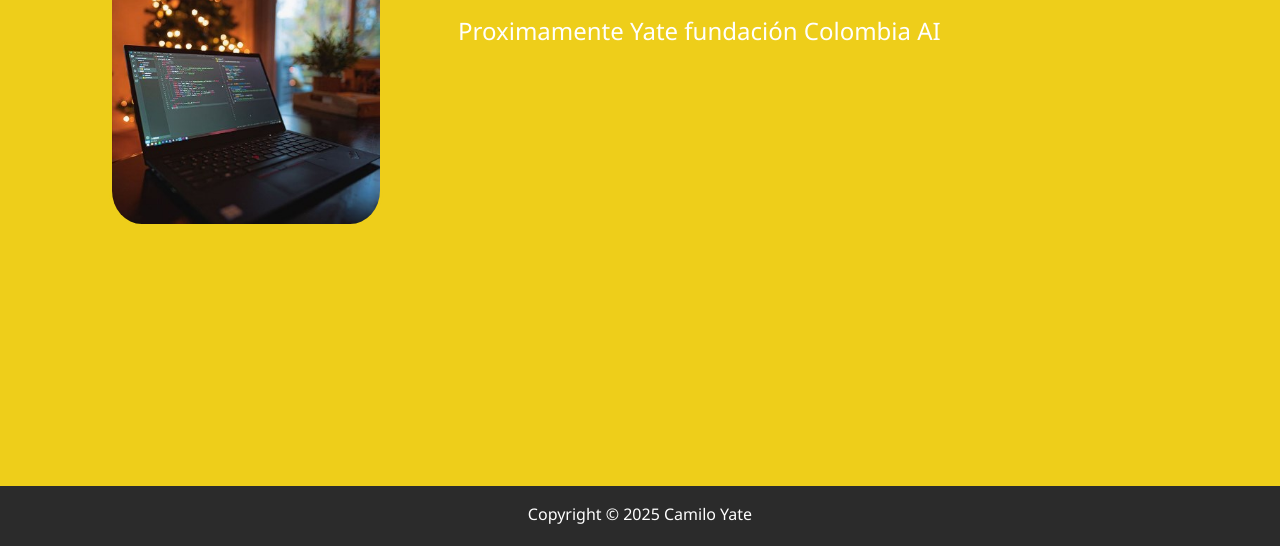
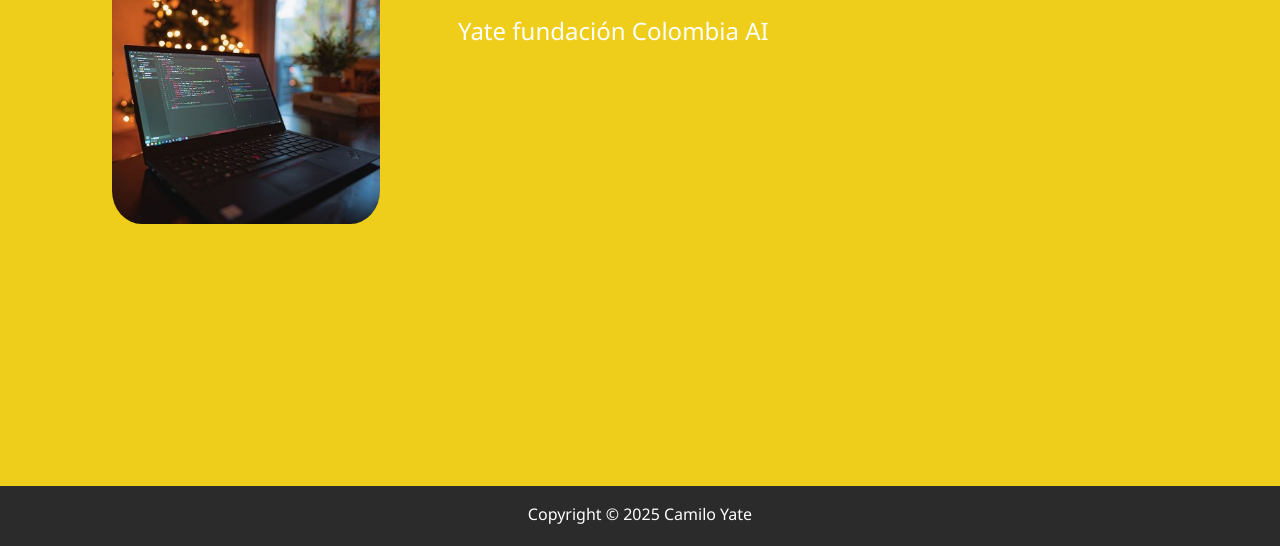
Before and after one commit to CamiloYate09/paginaWebCamilo, a website: page dist/blog.html in a window 1280 px wide. Shown: the part 254-800 px from the top of the page. Drawn offline with nearby package versions, Linux system fonts and the light colour scheme; files that its build step writes are made by us from their sources.

Commit message:
Update blog.html

```diff
--- a/dist/blog.html
+++ b/dist/blog.html
@@ -88,7 +88,7 @@
 
                 <p>
 
-                <a href="https://yateai.co/">Proximamente Yate fundación Colombia AI </a>
+                <a href="https://yateai.co/">Yate fundación Colombia AI </a>
 
             </p>
         </div>
```
